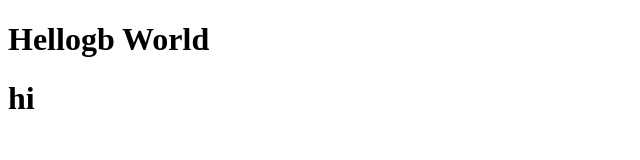
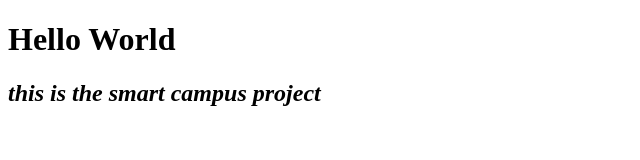
Before and after one commit to RamPakanayev/SmartCampus, a plain HTML site: page HomePage.html in a window 1280 px wide. Shown: the whole page, without its empty margins (0-640 px from the left). Drawn offline with Linux system fonts and the light colour scheme.

Commit message:
MyNewCommit2

```diff
--- a/HomePage.html
+++ b/HomePage.html
@@ -7,8 +7,8 @@
     <title>Document</title>
 </head>
 <body>
-    <h1>Hellogb   World</h1>
-    <h1>hi</h1>
+    <h1>Hello World</h1>
+    <h2> <em>this is the smart campus project</em></h2>
 
 </body>
 </html>
```
